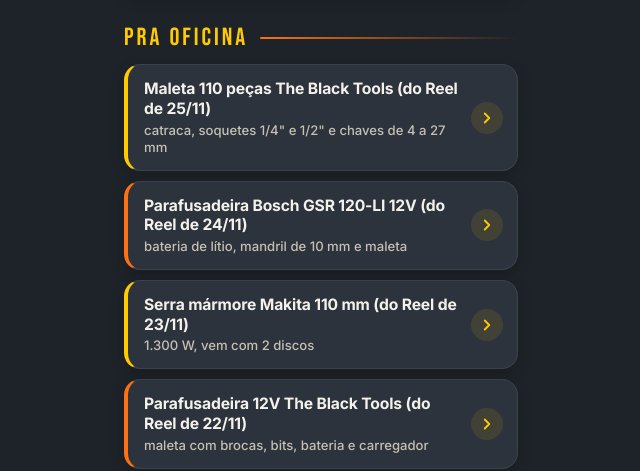
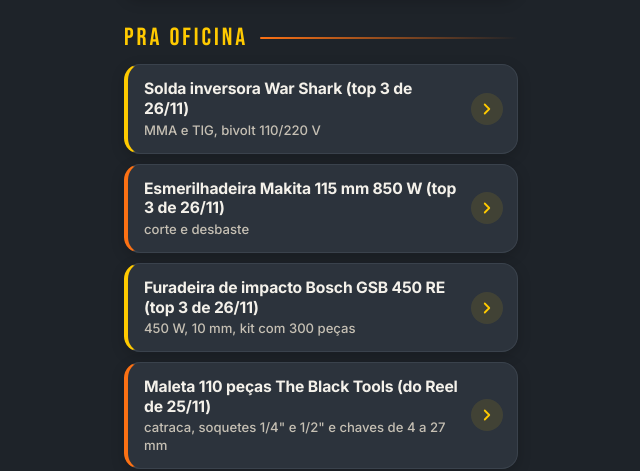
Before and after one commit to benypitrowsky-cyber/obraegaragem, a plain HTML site: page index.html in a window 1280 px wide. Shown: the part 911-1382 px from the top of the page, without its empty margins (319-959 px from the left). Drawn offline with Linux system fonts and the light colour scheme.

Commit message:
Add top 3 até R$ 300 (Reel 26/11)

```diff
--- a/index.html
+++ b/index.html
@@ -261,6 +261,33 @@
     <section class="group" aria-labelledby="h-pra-oficina">
       <h2 id="h-pra-oficina">Pra oficina</h2>
       <div class="list">
+      <a class="item" href="https://meli.la/2xT1MFV" target="_blank" rel="noopener noreferrer">
+        <span class="item-text">
+          <span class="item-name">Solda inversora War Shark (top 3 de 26/11)</span>
+          <span class="item-label">MMA e TIG, bivolt 110/220 V</span>
+        </span>
+        <span class="chev" aria-hidden="true">
+          <svg width="18" height="18" viewBox="0 0 24 24" fill="none"><path d="M9 6l6 6-6 6" stroke="currentColor" stroke-width="2.4" stroke-linecap="round" stroke-linejoin="round"/></svg>
+        </span>
+      </a>
+      <a class="item" href="https://meli.la/2aB5no1" target="_blank" rel="noopener noreferrer">
+        <span class="item-text">
+          <span class="item-name">Esmerilhadeira Makita 115 mm 850 W (top 3 de 26/11)</span>
+          <span class="item-label">corte e desbaste</span>
+        </span>
+        <span class="chev" aria-hidden="true">
+          <svg width="18" height="18" viewBox="0 0 24 24" fill="none"><path d="M9 6l6 6-6 6" stroke="currentColor" stroke-width="2.4" stroke-linecap="round" stroke-linejoin="round"/></svg>
+        </span>
+      </a>
+      <a class="item" href="https://meli.la/2WcdjTQ" target="_blank" rel="noopener noreferrer">
+        <span class="item-text">
+          <span class="item-name">Furadeira de impacto Bosch GSB 450 RE (top 3 de 26/11)</span>
+          <span class="item-label">450 W, 10 mm, kit com 300 peças</span>
+        </span>
+        <span class="chev" aria-hidden="true">
+          <svg width="18" height="18" viewBox="0 0 24 24" fill="none"><path d="M9 6l6 6-6 6" stroke="currentColor" stroke-width="2.4" stroke-linecap="round" stroke-linejoin="round"/></svg>
+        </span>
+      </a>
       <a class="item" href="https://meli.la/1Zf9hmL" target="_blank" rel="noopener noreferrer">
         <span class="item-text">
           <span class="item-name">Maleta 110 peças The Black Tools (do Reel de 25/11)</span>
```
